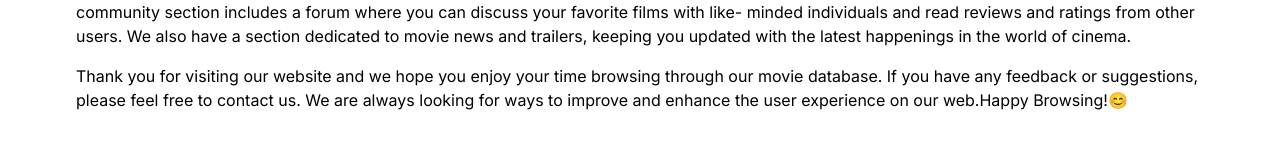
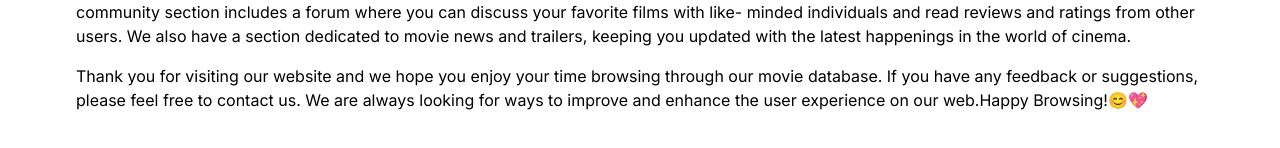
Before and after one commit to RohithStalin/imdb, a Next.js app: page /about in a window 1280 px wide. Shown: the part 400-548 px from the top of the page. Built offline with nearby package versions, Linux system fonts and the light colour scheme.

Commit message:
Added heart emoji

```diff
--- a/src/app/about/page.jsx
+++ b/src/app/about/page.jsx
@@ -29,7 +29,7 @@ const page = () => {
         browsing through our movie database. If you have any feedback or
         suggestions, please feel free to contact us. We are always looking for
         ways to improve and enhance the user experience on our web.Happy
-        Browsing!😊
+        Browsing!😊💖
       </p>
     </div>
   );
```
